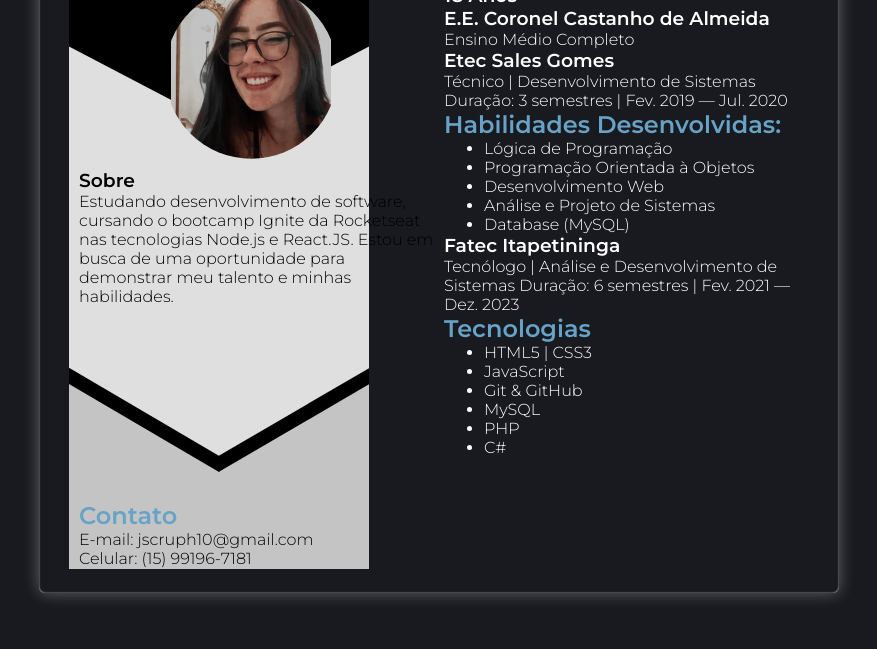
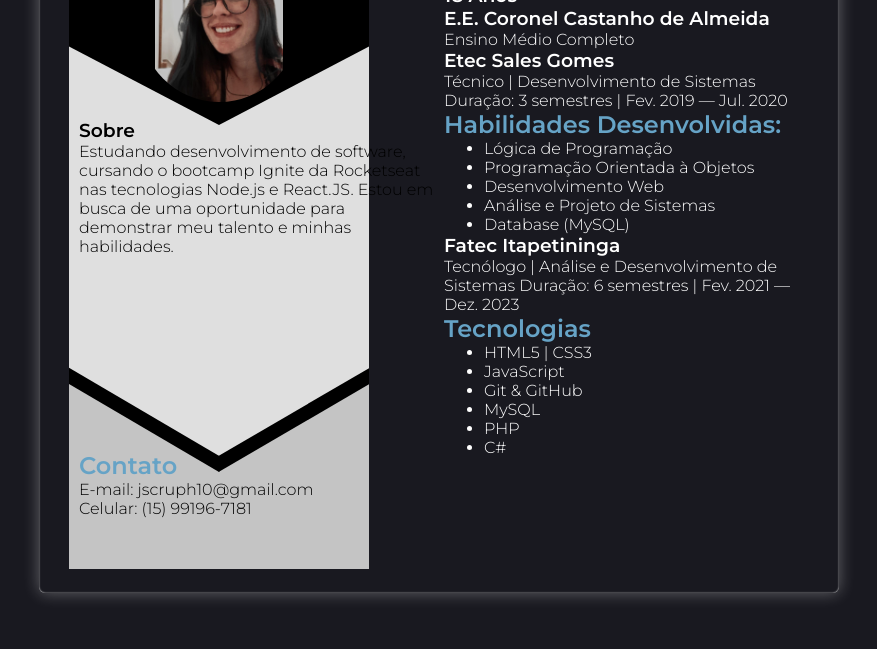
Before and after one commit to Scruph/portfolio-pure, a plain HTML site: page index.html in a window 1280 px wide. Shown: the part 151-800 px from the top of the page, without its empty margins (201-1078 px from the left). Drawn offline with Linux system fonts and the light colour scheme.

Commit message:
Removal of unused spaces and imports, centralizing the image

```diff
--- a/index.html
+++ b/index.html
@@ -6,12 +6,7 @@
   <meta name="viewport" content="width=device-width, initial-scale=1.0">
   <title>Azul Geométrico Robótica Engenharia Currículo</title>
 
-
   <link rel="stylesheet" href="./style.css">
-
-  <link rel="preconnect" href="https://fonts.googleapis.com">
-  <link rel="preconnect" href="https://fonts.gstatic.com" crossorigin>
-  <link href="https://fonts.googleapis.com/css2?family=Roboto:wght@400;700&display=swap" rel="stylesheet">
 </head>
 <body>
     <main>
--- a/style.css
+++ b/style.css
@@ -43,13 +43,13 @@ main{
 
 .avatar{
   width: 10rem;
-  margin-top: 10%;
-  margin-left: 26%;
+  margin-top: -4%;
+  margin-left: 21.5%;
   position: relative;
 }
 
 .avatar > img{
-  width: 10rem;
+  width: 8rem;
   height: 11.5rem;
   object-fit: cover;
   clip-path: circle(50% at 50% 50%);
```
